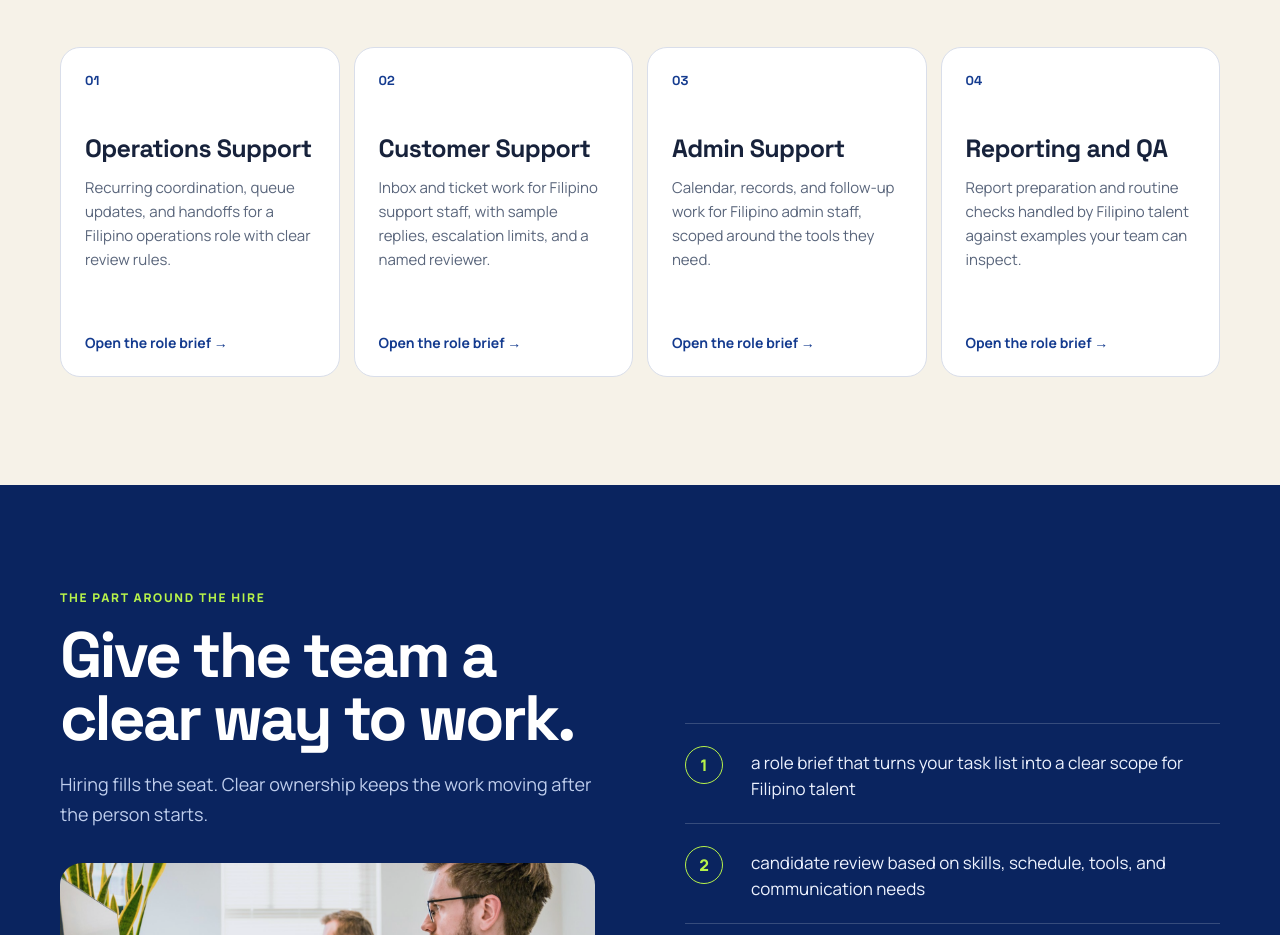
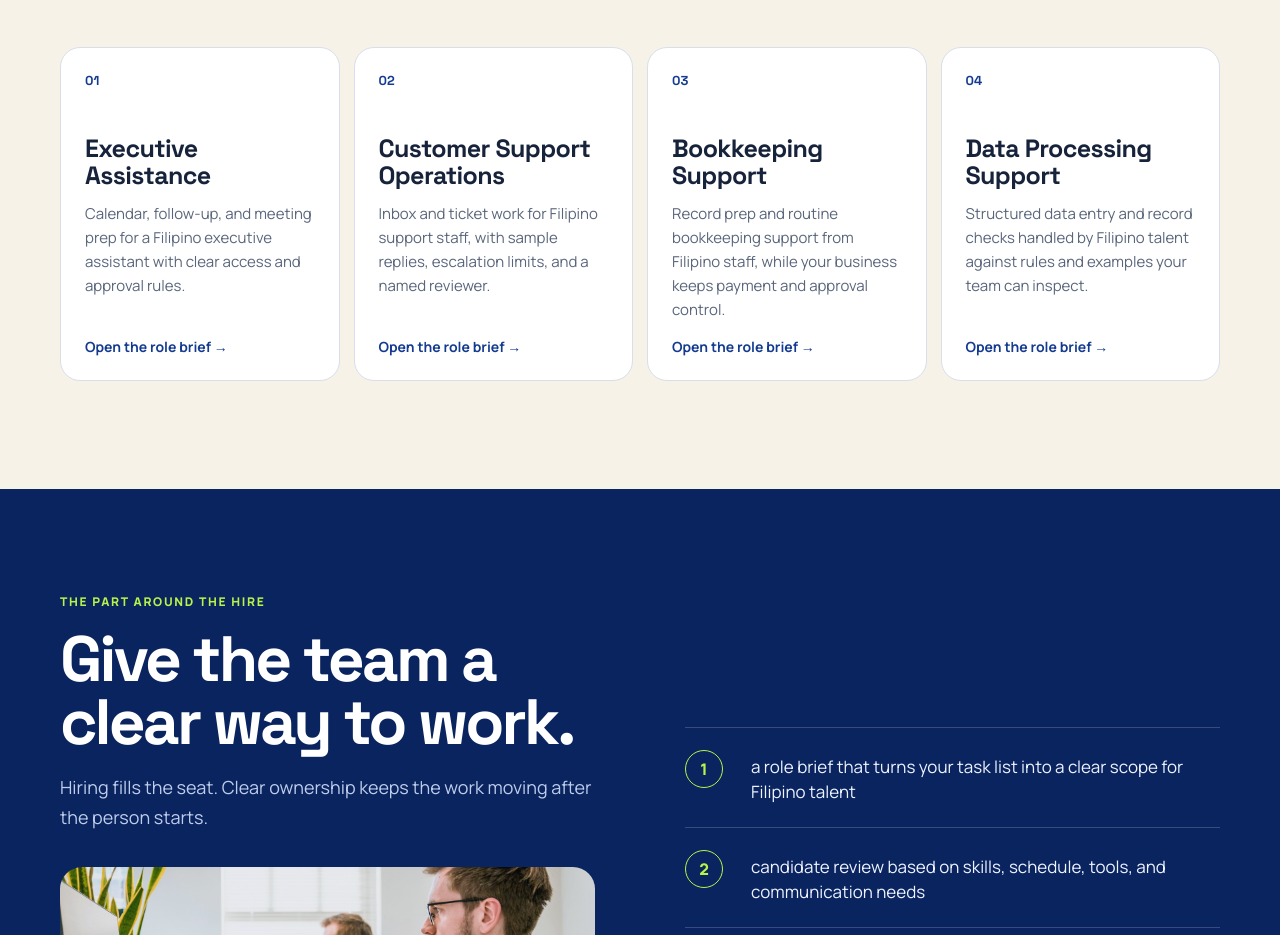
Before and after one commit to coolifystealthagents/filipinooutsource, a Next.js app: page / in a window 1280 px wide. Shown: the part 1004-1939 px from the top of the page. Built offline with nearby package versions, Linux system fonts and the light colour scheme.

Commit message:
fix: repair homepage service links

```diff
--- a/app/data.ts
+++ b/app/data.ts
@@ -16,36 +16,36 @@ export const site = {
 } as const;
 export const services = [
   {
-    "slug": "operations-support",
-    "title": "Operations Support",
-    "desc": "Recurring coordination, queue updates, and handoffs for a Filipino operations role with clear review rules.",
-    "bestTasks": ["Update project boards and owner lists", "Prepare recurring status reports", "Chase missing files or approvals"],
-    "qualityControls": ["A named owner for each queue", "Examples of a correct update", "An exception list for blocked work"],
-    "firstWeek": ["Watch one full handoff", "Complete a small live queue", "Review misses before adding work"]
+    "slug": "executive-assistance",
+    "title": "Executive Assistance",
+    "desc": "Calendar, follow-up, and meeting prep for a Filipino executive assistant with clear access and approval rules.",
+    "bestTasks": ["Prepare calendars and meeting notes", "Organize routine follow-ups", "Keep action lists current"],
+    "qualityControls": ["Approval rules for calendar changes", "A private-data access list", "A named executive or chief of staff reviewer"],
+    "firstWeek": ["Set up limited account access", "Practice on past requests", "Review each handoff together"]
   },
   {
-    "slug": "customer-support",
-    "title": "Customer Support",
+    "slug": "customer-support-operations",
+    "title": "Customer Support Operations",
     "desc": "Inbox and ticket work for Filipino support staff, with sample replies, escalation limits, and a named reviewer.",
     "bestTasks": ["Answer routine order and account questions", "Tag and route new tickets", "Follow up on open customer cases"],
     "qualityControls": ["Approved reply examples", "Clear refund and escalation limits", "Ticket reviews with written corrections"],
     "firstWeek": ["Read past replies and policies", "Draft answers before sending", "Review difficult cases each day"]
   },
   {
-    "slug": "admin-support",
-    "title": "Admin Support",
-    "desc": "Calendar, records, and follow-up work for Filipino admin staff, scoped around the tools they need.",
-    "bestTasks": ["Prepare calendars and meeting notes", "Clean records and file documents", "Send routine reminders and follow-ups"],
-    "qualityControls": ["Naming and filing rules", "Approval for calendar changes", "A private-data access list"],
-    "firstWeek": ["Set up limited account access", "Complete one task from each lane", "Correct examples together"]
+    "slug": "bookkeeping-support",
+    "title": "Bookkeeping Support",
+    "desc": "Record prep and routine bookkeeping support from Filipino staff, while your business keeps payment and approval control.",
+    "bestTasks": ["Organize receipts and source files", "Prepare transaction records for review", "Flag missing or unusual entries"],
+    "qualityControls": ["No authority to release payments", "A source file for every entry", "Review by the client bookkeeper or accountant"],
+    "firstWeek": ["Rebuild a past record set", "Compare entries with source files", "Write down questions and exceptions"]
   },
   {
-    "slug": "reporting-and-qa",
-    "title": "Reporting and QA",
-    "desc": "Report preparation and routine checks handled by Filipino talent against examples your team can inspect.",
-    "bestTasks": ["Prepare recurring reports", "Check records against a checklist", "Flag missing or unusual entries"],
-    "qualityControls": ["A source for every reported number", "A written pass-fail checklist", "Spot checks by the report owner"],
-    "firstWeek": ["Rebuild a past report", "Compare the result line by line", "Record questions and edge cases"]
+    "slug": "data-processing-support",
+    "title": "Data Processing Support",
+    "desc": "Structured data entry and record checks handled by Filipino talent against rules and examples your team can inspect.",
+    "bestTasks": ["Clean and format records", "Move approved data between systems", "Flag duplicates and missing fields"],
+    "qualityControls": ["A written field guide", "Pass-fail checks for required data", "Spot checks by the record owner"],
+    "firstWeek": ["Practice on a redacted sample", "Review errors line by line", "Start with a limited live batch"]
   }
 ] as const;
 export const blogPosts = [
```
